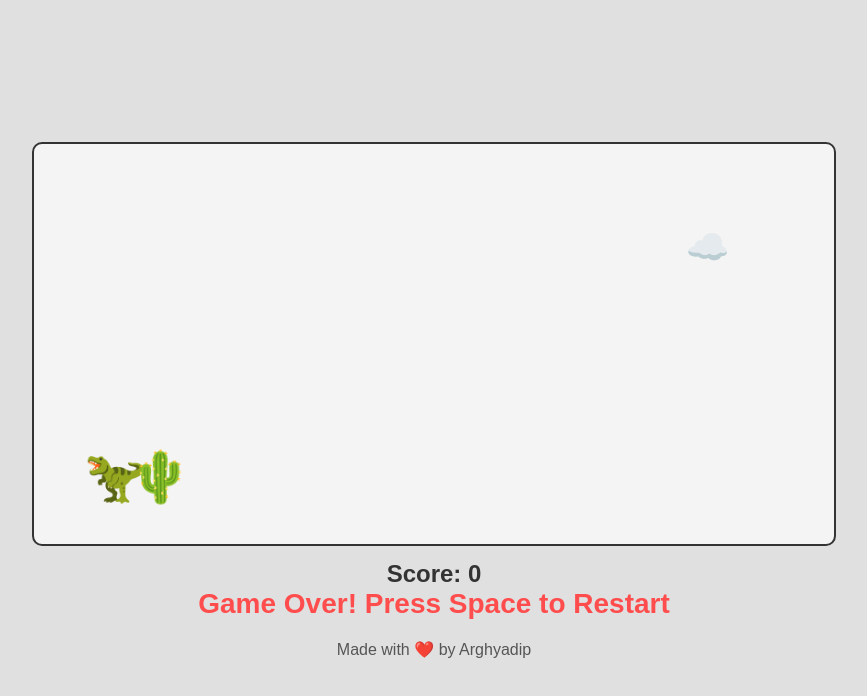
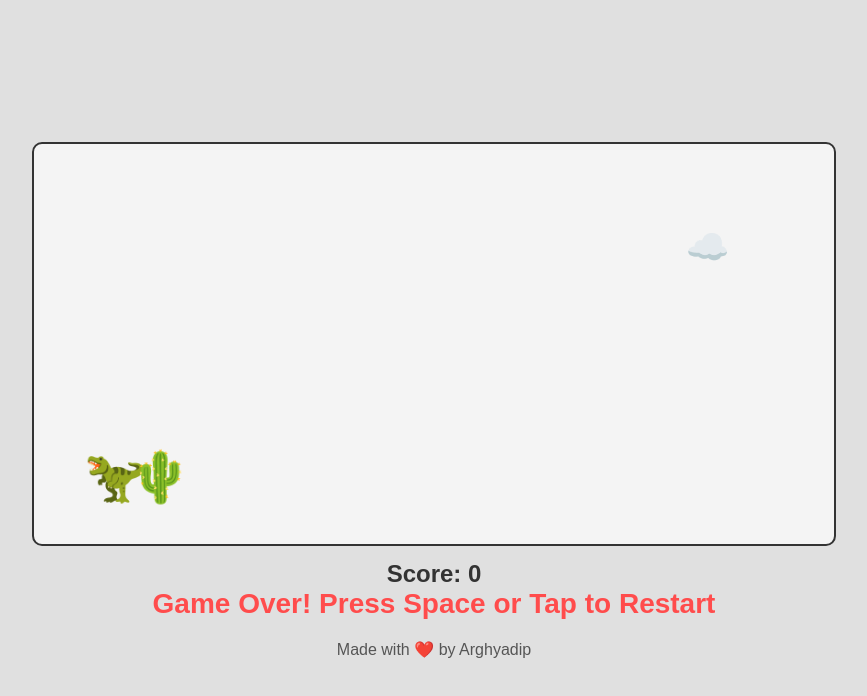
Before and after one commit to dipenginedev7/Dino-Games, a plain HTML site: page index.html in a window 1280 px wide. Shown: the whole page, without its empty margins (206-1073 px from the left). Drawn offline with Linux system fonts and the light colour scheme.

Commit message:
Update index.html

```diff
--- a/index.html
+++ b/index.html
@@ -23,6 +23,7 @@
       background-color: #f4f4f4;
       border: 2px solid #333;
       border-radius: 10px;
+      touch-action: none; /* Prevent scrolling when touching the canvas */
     }
     #score {
       font-size: 24px;
@@ -47,7 +48,7 @@
   <div id="gameContainer">
     <canvas id="gameCanvas" width="800" height="400"></canvas>
     <div id="score">Score: 0</div>
-    <div id="gameOverMessage">Game Over! Press Space to Restart</div>
+    <div id="gameOverMessage">Game Over! Press Space or Tap to Restart</div>
   </div>
   <footer>
     Made with ❤️ by Arghyadip
@@ -60,9 +61,9 @@
     const gameOverMessage = document.getElementById('gameOverMessage');
 
     // Audio elements
-    const jumpSound = new Audio("/jump.mp3");
-    const gameOverSound = new Audio("/gameover.wav");
-    const milestoneSound = new Audio("/achivement.wav");
+    const jumpSound = new Audio('jump.mp3');
+    const gameOverSound = new Audio('gameover.wav');
+    const milestoneSound = new Audio('achivement.wav');
 
     // Emojis
     const dinoEmoji = '🦖';
@@ -238,6 +239,16 @@
         }
       }
     });
+
+    // Handle touch events for mobile
+    canvas.addEventListener('touchstart', (event) => {
+      event.preventDefault(); // Prevent scrolling
+      if (isGameOver) {
+        resetGame();
+      } else {
+        dino.jump();
+      }
+    });
   </script>
 </body>
 </html>
```
